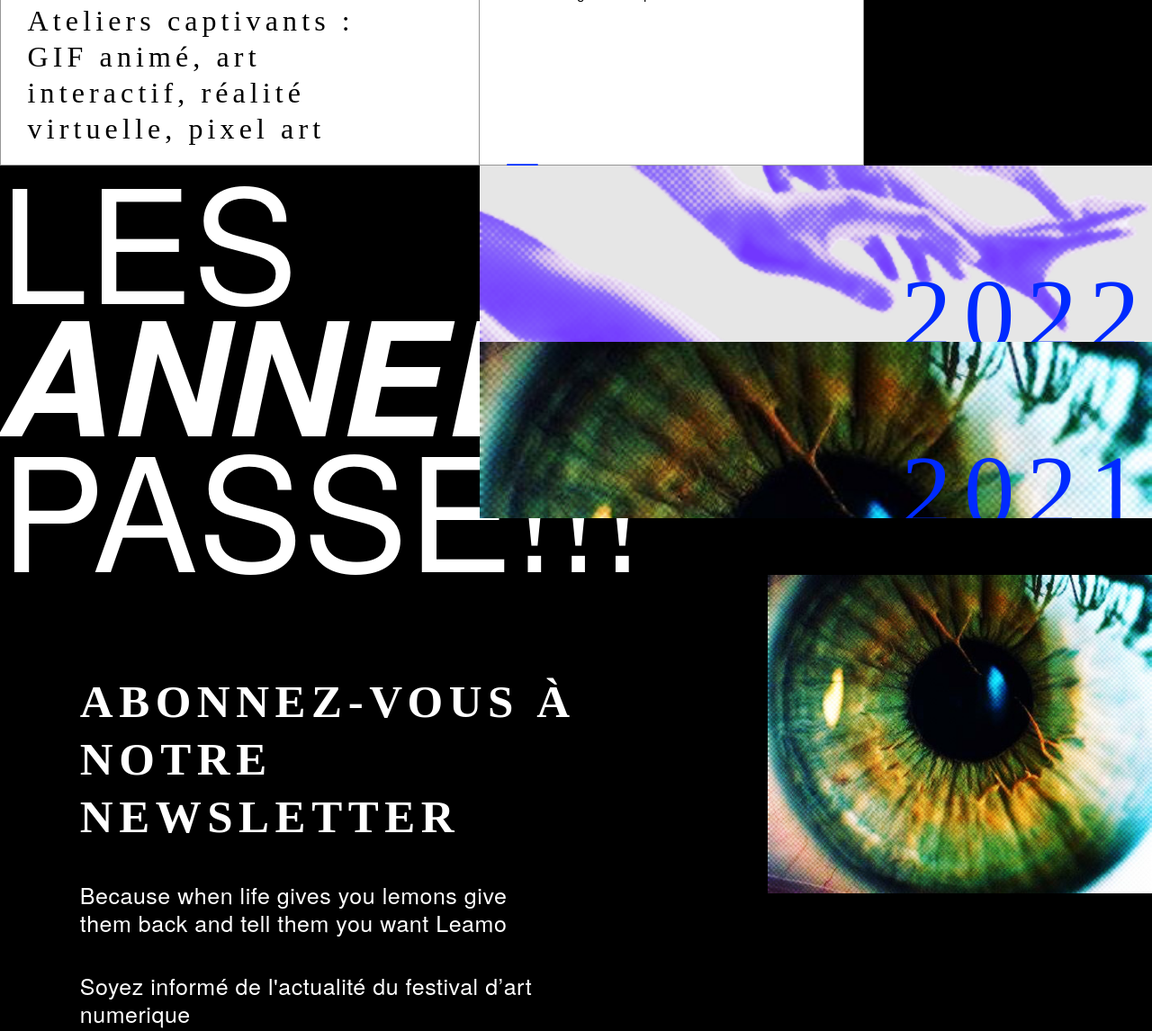
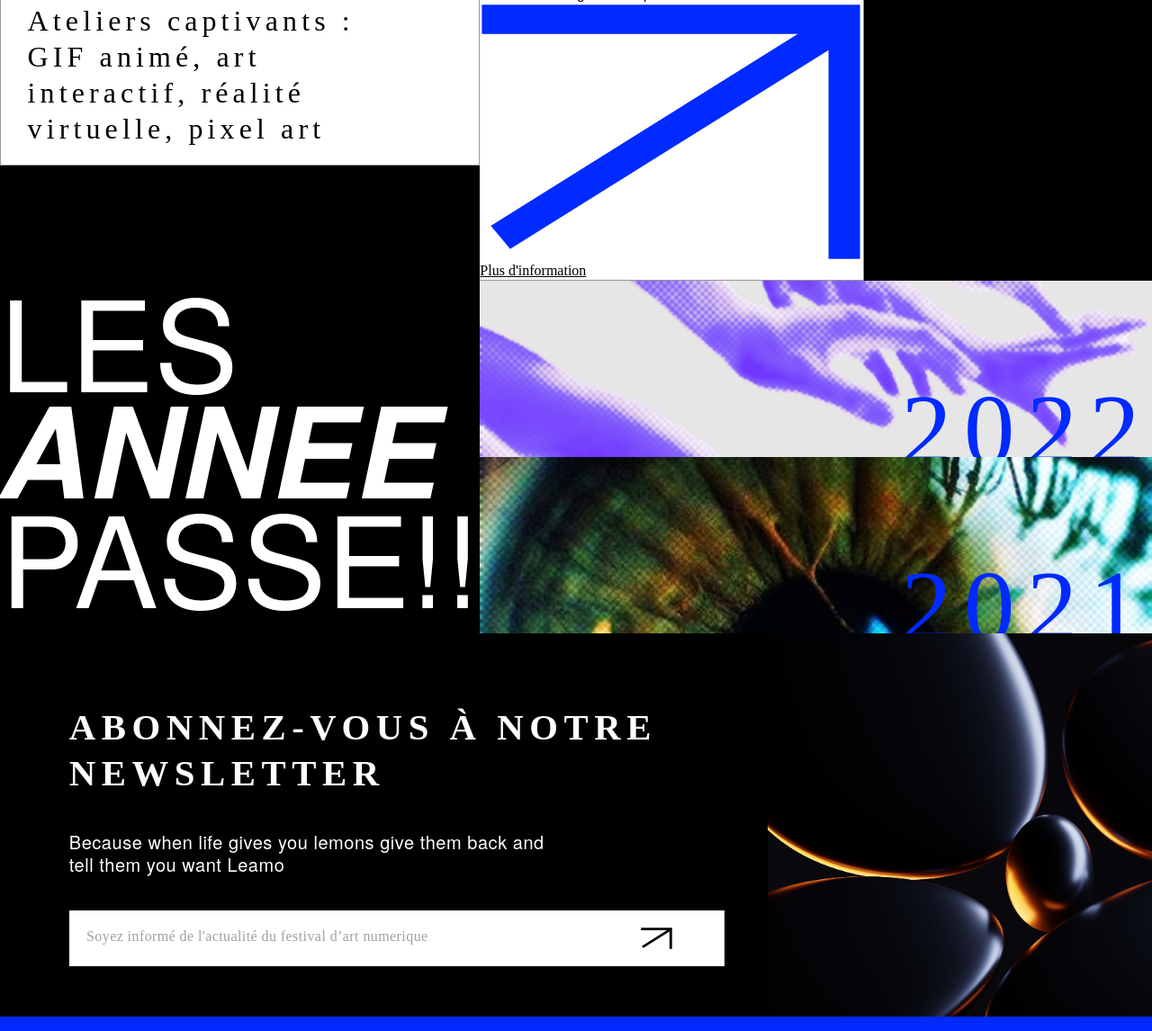
Before and after one commit to Yafet-T/eikonica, a website built with Parcel: page src/index.html in a window 1280 px wide. Shown: the part 2194-3340 px from the top of the page at 90% size. Built offline with nearby package versions, Linux system fonts and the light colour scheme.

Commit message:
newsletter fini

```diff
--- a/src/index.html
+++ b/src/index.html
@@ -165,7 +165,7 @@
         <div class="container-fluid">
           <div class="row">
             <div class="col-xl-5 last-year-title">
-              <h3>LES <span>ANNEE</span> PASSE!!!</h3>
+              <h3>LES <span>ANNEE</span> PASSE!!</h3>
             </div>
             <div class="col-xl-7 year">
               <div class="col-xl-6 year-2022">
@@ -193,12 +193,21 @@
                 you want Leamo
               </p>
               <div>
-                <p>Soyez informé de l'actualité du festival d’art numerique</p>
-                <!--<img src="img/main/arrow.svg" alt="" />-->
+                <div>
+                  <div class="input">
+                    <span>
+                      Soyez informé de l'actualité du festival d’art numerique
+                    </span>
+                    <img src="img/main/arrow-black.svg" alt="" />
+                  </div>
+                </div>
               </div>
             </div>
             <div class="col-xl-4 newsletter-img">
-              <img src="img/main/year-2021.jpg" alt="" />
+              <img
+                src="img/main/shubham-dhage-7wmkCw4USMo-unsplash.jpg"
+                alt=""
+              />
             </div>
           </div>
         </div>
--- a/src/scss/modules/_about.scss
+++ b/src/scss/modules/_about.scss
@@ -10,6 +10,7 @@
     video {
       overflow: hidden;
       height: 100%;
+      width: 100%;
     }
   }
 }
@@ -29,6 +30,7 @@
   }
   span {
     font-family: HelveticaNeue-BoldItalic;
+    color: rgb(255, 255, 255);
   }
   .explain {
     background-color: rgb(255, 255, 255);
--- a/src/scss/modules/_last-year.scss
+++ b/src/scss/modules/_last-year.scss
@@ -7,15 +7,15 @@
   h3 {
     font-family: HelveticaNeue;
     font-weight: 400;
-    font-size: 175px;
-    line-height: 147px;
+    font-size: 10.938vw;
+    line-height: 9.188vw;
     span {
       font-family: HelveticaNeue;
       font-weight: 800;
       font-style: italic;
-      font-size: 175px;
+      font-size: 10.938vw;
       color: #ffffff;
-      line-height: 147px;
+      line-height: 9.188vw;
     }
   }
 }
--- a/src/scss/modules/_newsletter.scss
+++ b/src/scss/modules/_newsletter.scss
@@ -1,16 +1,17 @@
 .newsletter-texte {
   background: #000000;
   color: white;
+  padding: 0 !important;
   h5 {
     font-family: PPNeueBit-Bold;
-    font-size: 51px;
+    font-size: 3.188vw;
     letter-spacing: 6.52px;
-    padding: 98px 0 0 6vw;
+    padding: 6.125vw 0 0 6vw;
   }
 
   p {
     font-family: HelveticaNeue;
-    font-size: 25px;
+    font-size: 1.563vw;
     letter-spacing: 0.53px;
     padding: 3vw 19.375vw 0 6vw;
   }
@@ -22,3 +23,24 @@
     width: 100%;
   }
 }
+
+.input {
+  background-color: white;
+  margin: 3vw 3.75vw 4.375vw 6vw;
+  padding: 1.5vw;
+  span {
+    font-family: HelveticaNeue-Thin;
+    font-size: 1.25vw;
+    color: #a1a1a1;
+    letter-spacing: 0.42px;
+    margin-right: 18.125vw;
+  }
+  img {
+    width: 2.749vw;
+  }
+}
+
+.newsletter-img img {
+  width: 100%;
+  height: 100%;
+}
--- a/src/scss/modules/_programme.scss
+++ b/src/scss/modules/_programme.scss
@@ -100,26 +100,3 @@
     padding: 2.375vw 4.563vw 0 0;
   }
 }
-
-.p-explain .p-link {
-  display: flex;
-  flex-direction: row;
-  align-items: stretch;
-  justify-content: space-between;
-  padding: 0 2.125vw 0 0;
-  position: absolute;
-  bottom: -14vw;
-  position: relative;
-  img {
-    width: 2.749vw;
-    margin: 0 21vw 0 2.313vw;
-  }
-  .p-a {
-    font-family: HelveticaNeue;
-    font-size: 15px;
-    color: #002aff;
-    letter-spacing: 1.92px;
-    text-decoration: none;
-    padding: 0 2.125vw 0 0;
-  }
-}
```
Also changed, not shown: src/img/main/arrow-black.svg (added), src/img/main/shubham-dhage-7wmkCw4USMo-unsplash.jpg (added), 1 other file.
